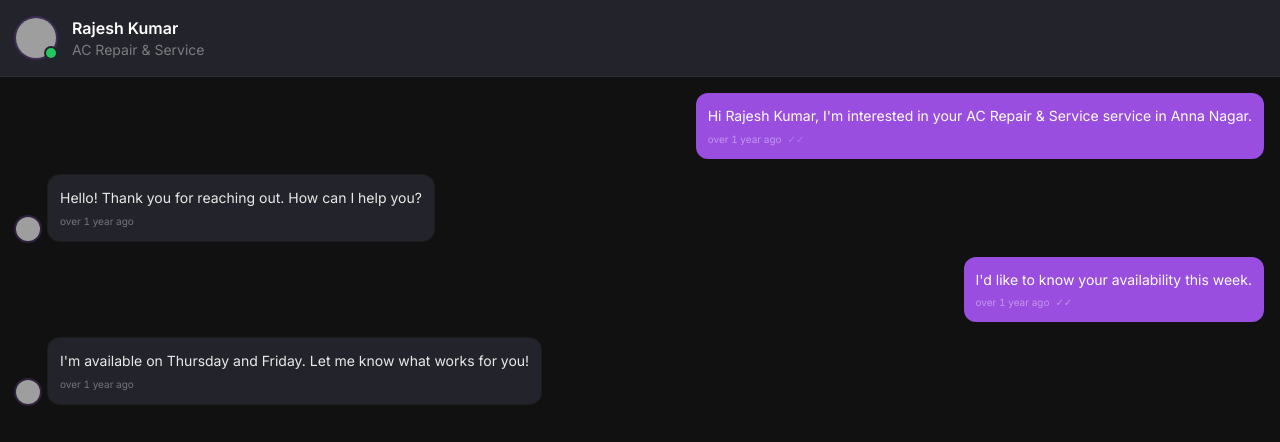
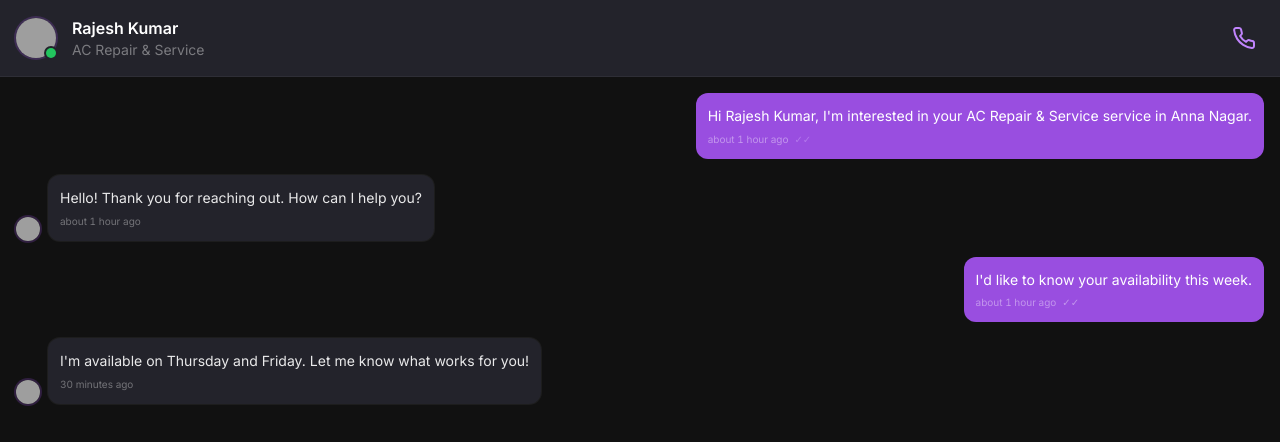
Before and after one commit to SonuCreativeLabs/DoodLance, a Next.js app: page /client/inbox in a window 1280 px wide. Both pictures are taken after a click on the element 640 px from the left and 134 px from the top of the page. Shown: the top 442 px of the page. Built offline with nearby package versions, Linux system fonts and the light colour scheme; no server answers; grey boxes are pictures that could not be loaded.

Commit message:
added call button in chat

```diff
--- a/src/app/client/inbox/page.tsx
+++ b/src/app/client/inbox/page.tsx
@@ -16,7 +16,7 @@ export default function InboxPage() {
     recipientJobTitle: pro.service,
     lastMessage: `Hi, I'm available for ${pro.service} in ${pro.location}!`,
     // Use static timestamps and unreadCount for SSR safety
-    timestamp: new Date(2024, 0, 1, 10, 0, 0 + idx * 5),
+    timestamp: new Date(Date.now() - (idx * 5 * 60 * 1000)), // Each chat 5 min apart
     unreadCount: (idx % 3),
     online: idx % 2 === 0,
   })), []);
@@ -28,28 +28,28 @@ export default function InboxPage() {
         {
           id: `${chat.id}-1`,
           content: `Hi ${chat.recipientName}, I'm interested in your ${chat.recipientJobTitle} service in ${professionals[idx].location}.`,
-          timestamp: new Date(2024, 0, 1, 9, 0, 0),
+          timestamp: new Date(Date.now() - (60 * 60 * 1000)), // 1 hour ago
           sender: 'user',
           status: 'read',
         },
         {
           id: `${chat.id}-2`,
           content: `Hello! Thank you for reaching out. How can I help you?`,
-          timestamp: new Date(2024, 0, 1, 9, 5, 0),
+          timestamp: new Date(Date.now() - (55 * 60 * 1000)), // 55 min ago
           sender: 'other',
           status: 'read',
         },
         {
           id: `${chat.id}-3`,
           content: `I'd like to know your availability this week.`,
-          timestamp: new Date(2024, 0, 1, 9, 15, 0),
+          timestamp: new Date(Date.now() - (45 * 60 * 1000)), // 45 min ago
           sender: 'user',
           status: 'delivered',
         },
         {
           id: `${chat.id}-4`,
           content: `I'm available on Thursday and Friday. Let me know what works for you!`,
-          timestamp: new Date(2024, 0, 1, 9, 30, 0),
+          timestamp: new Date(Date.now() - (30 * 60 * 1000)), // 30 min ago
           sender: 'other',
           status: 'delivered',
         },
--- a/src/components/client/inbox/chat-view.tsx
+++ b/src/components/client/inbox/chat-view.tsx
@@ -4,7 +4,7 @@ import { useState } from 'react';
 import { Avatar, AvatarFallback, AvatarImage } from '@/components/ui/avatar';
 import { Button } from '@/components/ui/button';
 import { Input } from '@/components/ui/input';
-import { ArrowLeft, Paperclip, Send } from 'lucide-react';
+import { ArrowLeft, Paperclip, Send, Phone } from 'lucide-react';
 import { formatDistanceToNow } from 'date-fns';
 
 interface Message {
@@ -70,6 +70,14 @@ export function ChatView({
           <h3 className="font-semibold text-white">{recipientName}</h3>
           <p className="text-sm text-white/40">{recipientJobTitle}</p>
         </div>
+        <Button
+          variant="ghost"
+          size="icon"
+          className="h-10 w-10 rounded-full hover:bg-purple-900/30 ml-2"
+          aria-label="Call"
+        >
+          <Phone className="h-6 w-6 text-purple-400" />
+        </Button>
       </div>
 
       {/* Messages */}
```
